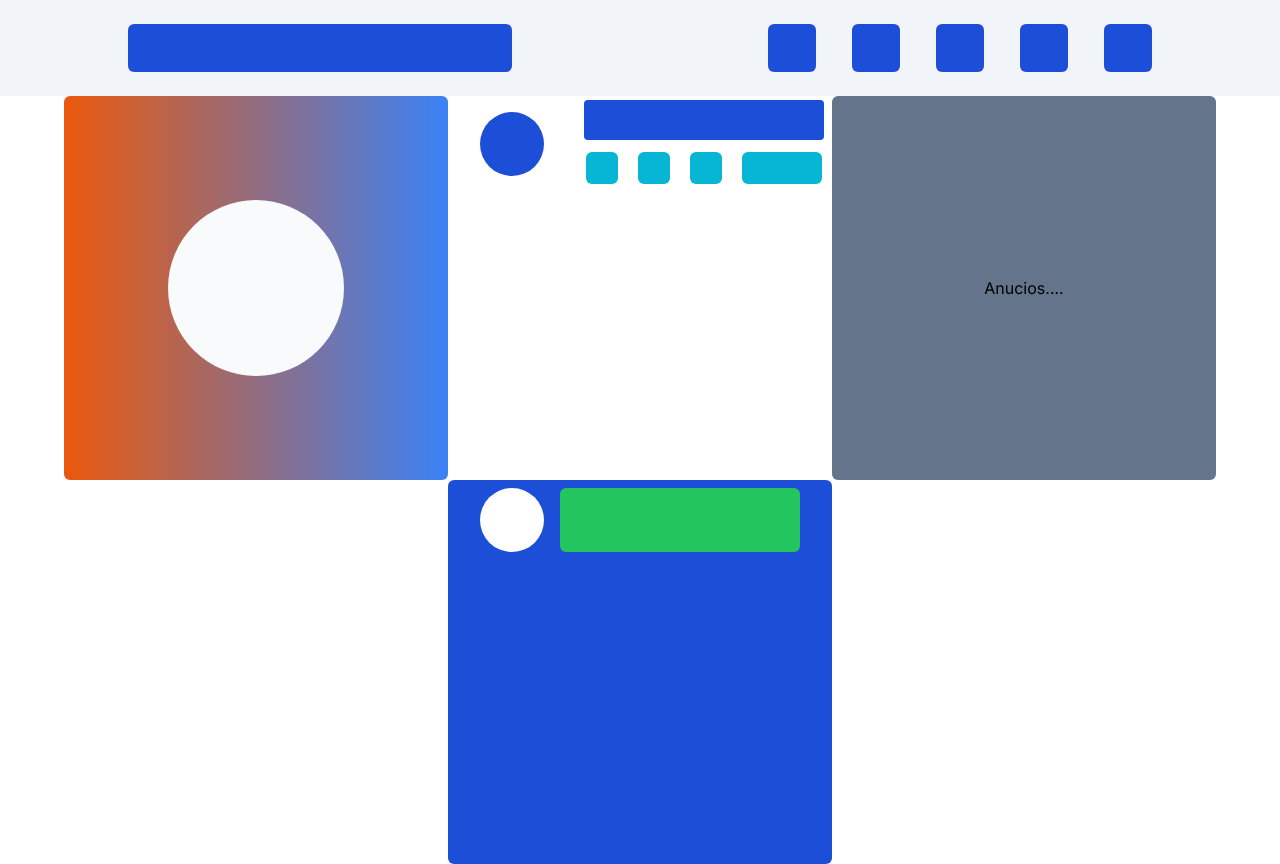
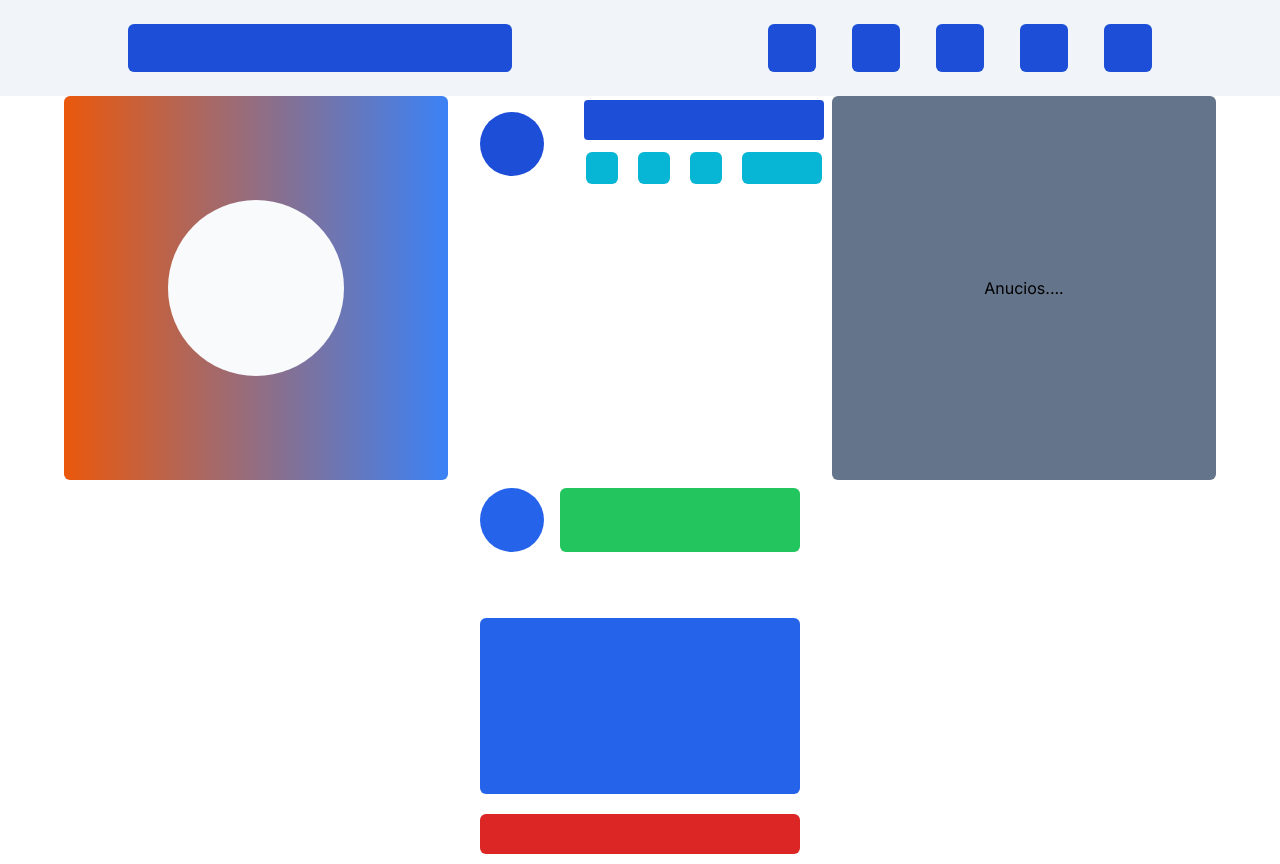
Before and after one commit to felipeFransa/lost-and-found, a Next.js app: page / in a window 1280 px wide. Built offline with nearby package versions, Linux system fonts and the light colour scheme.

Commit message:
new post

```diff
--- a/src/app/components/post.tsx
+++ b/src/app/components/post.tsx
@@ -1,14 +1,24 @@
 export const Post = () => {
     return (
-        <div className="flex-col justify-center items-center">
-            <div className="w-96 h-96 flex-col justify-center items-center bg-blue-700 rounded-md">
+        <div className="w-96 h-96 flex">
+            <div className="w-96 h-96 flex flex-col justify-between items-center rounded-md">
+
+
                 <div className="w-96 h-20 flex justify-center items-center">
+
                     <div className="w-80 h-20 flex justify-between items-center">
-                        <div className="w-16 h-16 rounded-full bg-white"></div>
+                        <div className="w-16 h-16 rounded-full bg-blue-600"></div>
                         <div className="w-9/12 h-16 rounded-md bg-green-500"></div>
                     </div>
                 </div>
-                <div className=""></div>
+
+
+                <div className="w-96 h-64 flex flex-col justify-around items-center">
+
+
+                    <div className="w-80 h-44 bg-blue-600 rounded-md"></div>
+                    <div className="w-80 h-10 bg-red-600 rounded-md"></div>
+                </div>
             </div>
         </div>
     )
```
